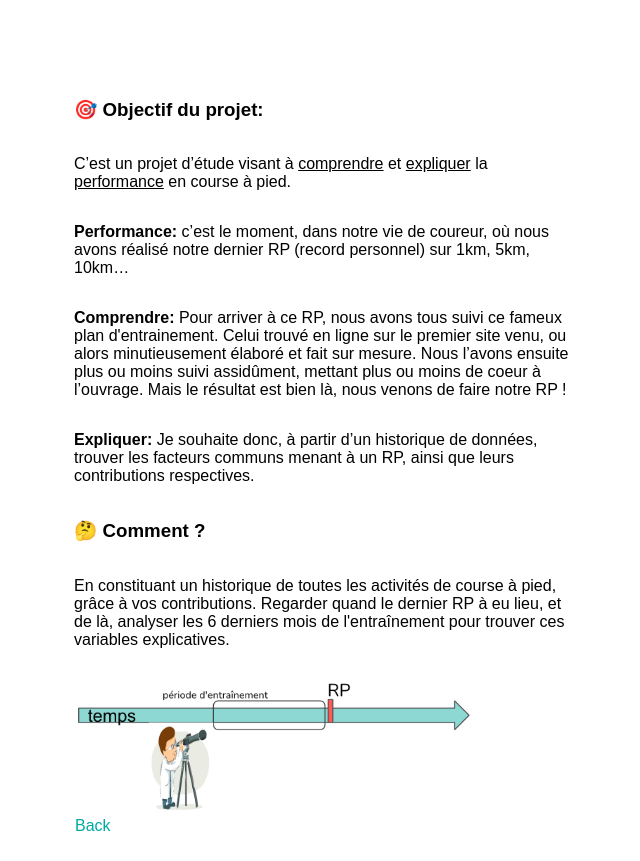
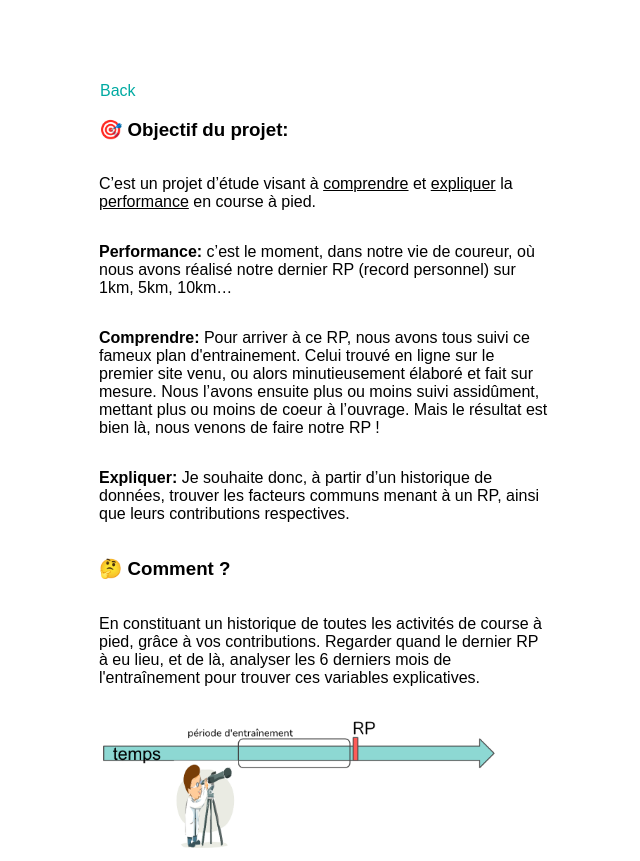
Before and after one commit to gaetanDumora/strava_analysis, a website: page public/about.html in a window 1280 px wide. Shown: the whole page, without its empty margins (316-956 px from the left). Drawn offline with Linux system fonts and the light colour scheme.

Commit message:
update about

```diff
--- a/public/about.html
+++ b/public/about.html
@@ -11,6 +11,7 @@
 
 <body>
     <div id="main">
+        <a href="/">Back</a>
         <h3>🎯 Objectif du projet: </h3>
         <p>
             C’est un projet d’étude visant à <u>comprendre</u> et <u>expliquer</u> la <u>performance</u> en course à
@@ -37,8 +38,7 @@
             Regarder quand le dernier RP à eu lieu, et de là, analyser les 6 derniers mois de l'entraînement pour
             trouver ces variables explicatives.
         </p>
-        <img src="/public/line.png" alt="OK" width="400px" height="150px" vertical-align="middle">
-        <a href="/">Back</a>
+        <img src="/public/line.png" alt="OK" width="400px" vertical-align="middle">
     </div>
 </body>
 
--- a/public/style.css
+++ b/public/style.css
@@ -1,5 +1,5 @@
 #main{
-    max-width: 500px;
+    max-width: 450px;
     margin: auto;
     margin-top: 5em;
     display: grid;
```
